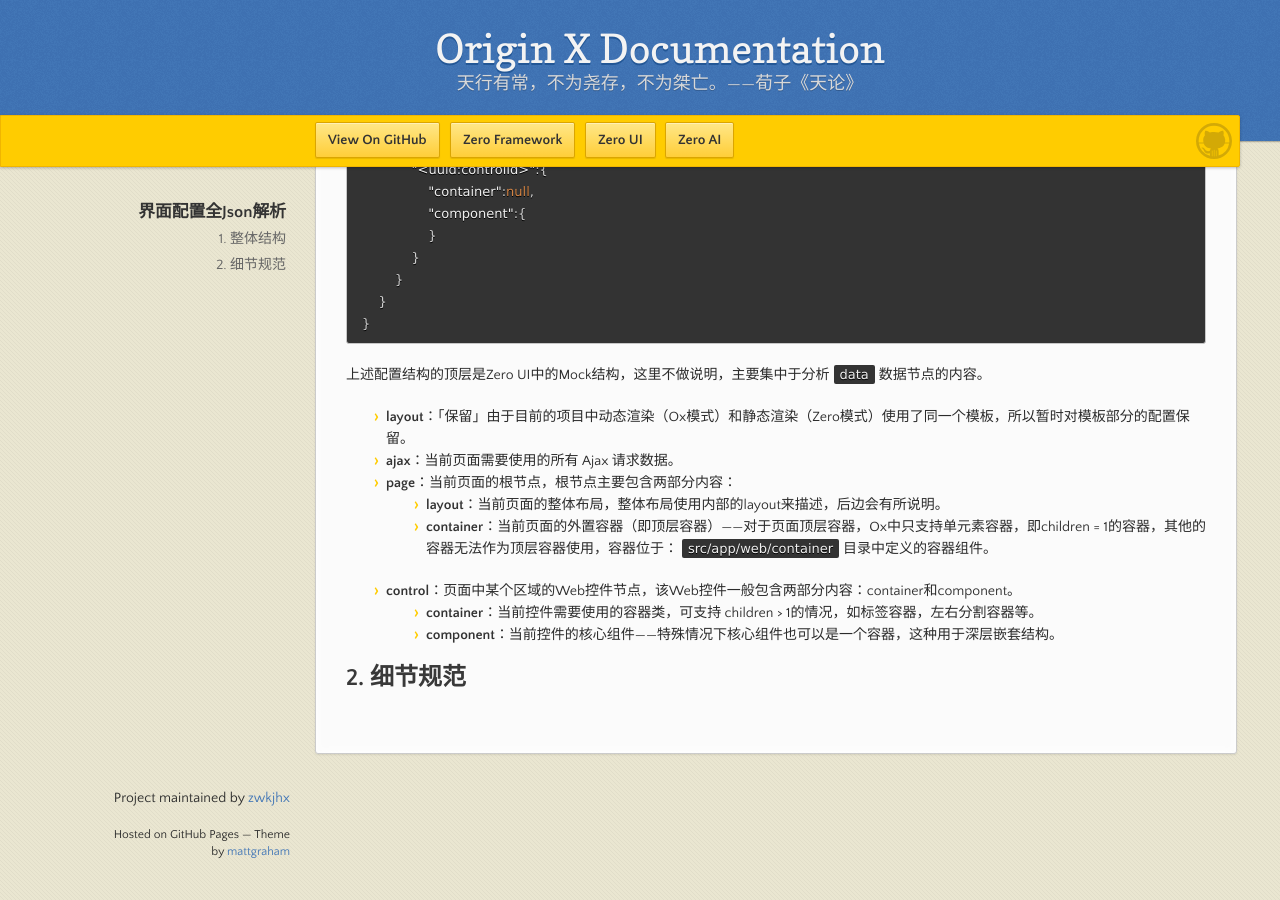
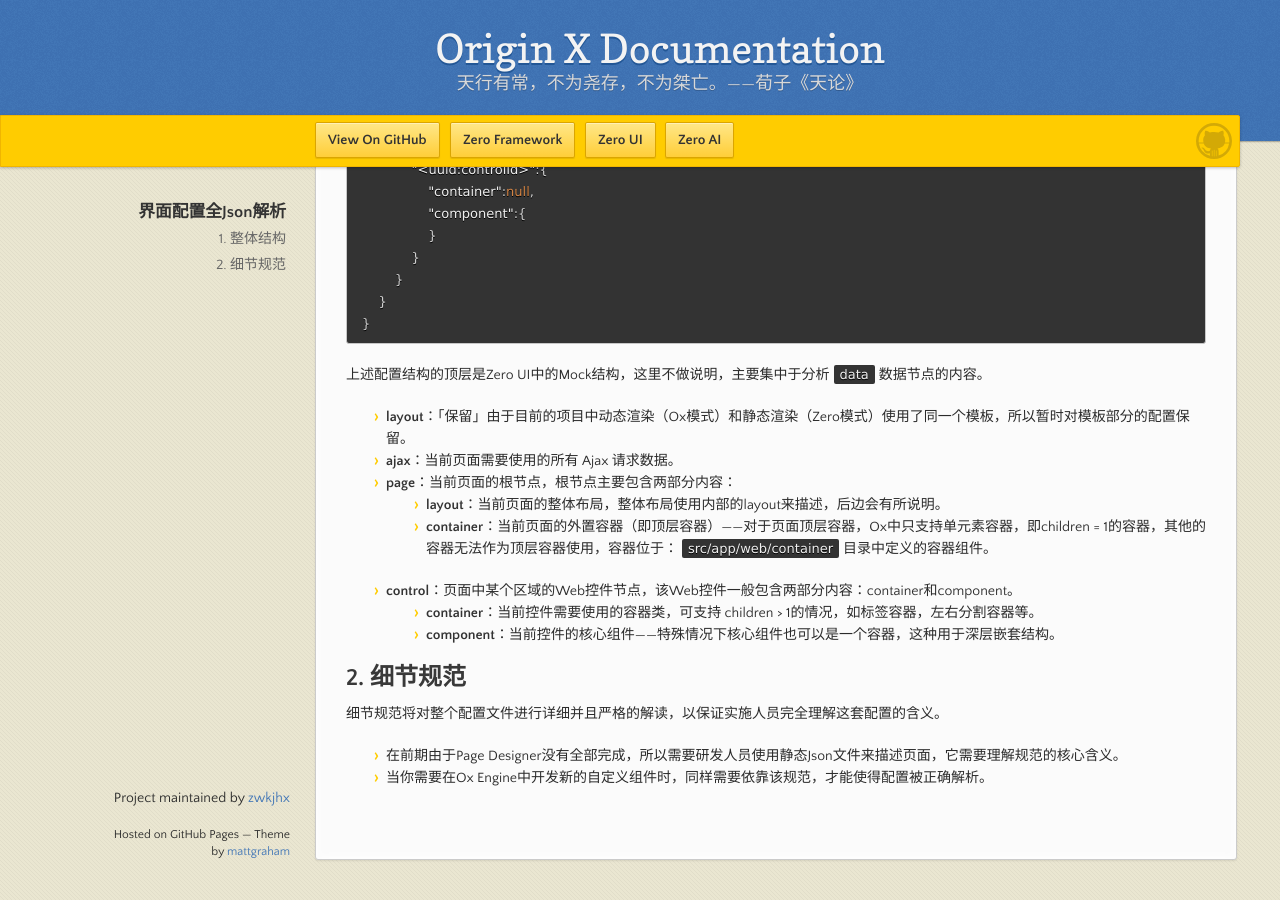
Before and after one commit to zwkjhx/ox-doc, a Jekyll site: the page built from specification/3-origin-xgui-fan/spo-001-jie-mian-pei-zhi-quan-json-jie-xi.md, in a window 1280 px wide and 900 px high, scrolled down 518 px. Built offline with Jekyll 4.4.1, drawn with Linux system fonts in a browser that asks for light colours; our own code applies the rules of GitHub Pages for plain Markdown files.

Commit message:
Updates specification/3-origin-xgui-fan/spo-001-jie-mian-pei-zhi-quan-json-jie-xi.md
Auto commit by GitBook Editor

```diff
--- a/specification/3-origin-xgui-fan/spo-001-jie-mian-pei-zhi-quan-json-jie-xi.md
+++ b/specification/3-origin-xgui-fan/spo-001-jie-mian-pei-zhi-quan-json-jie-xi.md
@@ -42,3 +42,8 @@
   * **component**：当前控件的核心组件——特殊情况下核心组件也可以是一个容器，这种用于深层嵌套结构。
 
 ## 2. 细节规范
+
+细节规范将对整个配置文件进行详细并且严格的解读，以保证实施人员完全理解这套配置的含义。
+
+* 在前期由于Page Designer没有全部完成，所以需要研发人员使用静态Json文件来描述页面，它需要理解规范的核心含义。
+* 当你需要在Ox Engine中开发新的自定义组件时，同样需要依靠该规范，才能使得配置被正确解析。
```
